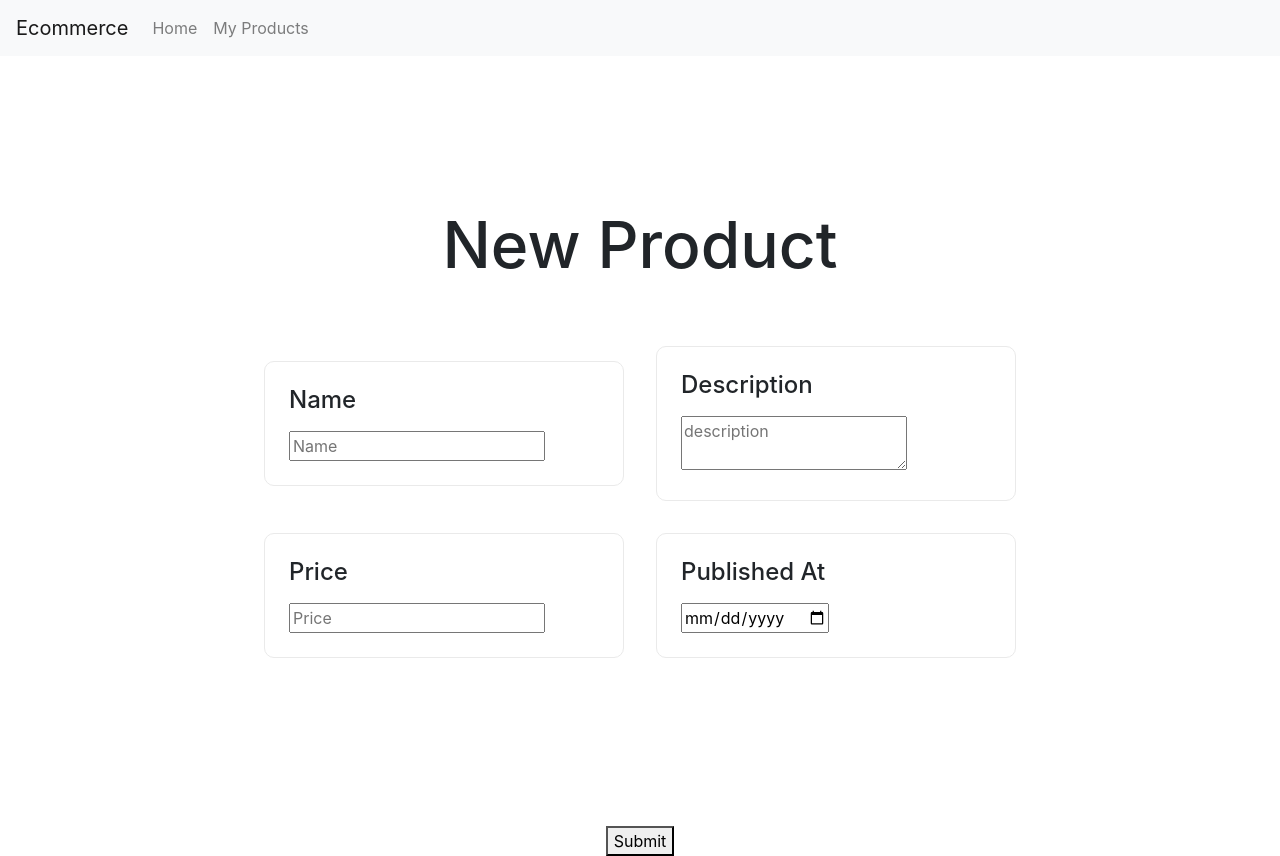
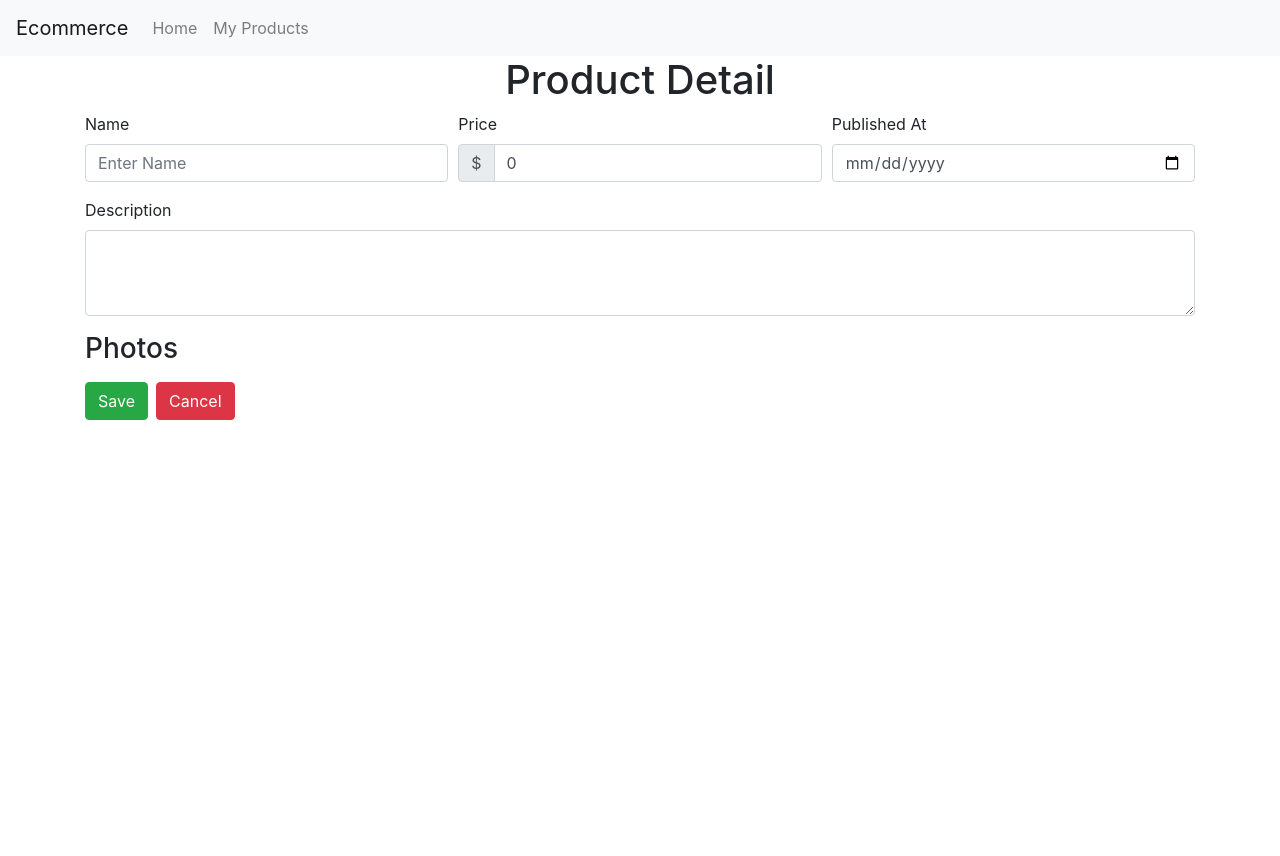
Before and after one commit to fabioprogramadorti/ecommerce, a Next.js app: page /product/new in a window 1280 px wide. After the commit the page ends 800 px from the top, so only its background shows below. Built offline with nearby package versions, Linux system fonts and the light colour scheme.

Commit message:
Add ProductForm component

```diff
--- /dev/null
+++ b/components/ProductForm.tsx
@@ -0,0 +1,89 @@
+import { Form, Button, Col, InputGroup } from 'react-bootstrap'
+import { useState } from 'react'
+
+export default function ProductForm(props) {
+
+  const [name, setName] = useState(props.product.name)
+  const [description, setDescription] = useState(props.product.description)
+  const [price, setPrice] = useState(props.product.price)
+  const [published_at, setPublished_at] = useState(props.product.published_at)
+  const [images, setImages] = useState(props.product.images)
+
+  return (
+    <Form>
+      <Form.Row>
+        <Form.Group as={Col} controlId="formGridName">
+          <Form.Label>Name</Form.Label>
+          <Form.Control
+            type="text"
+            placeholder="Enter Name"
+            value={name}
+            onChange={async (e) => {
+              const { value } = e.currentTarget
+              setName(value)
+            }} />
+        </Form.Group>
+
+        <Form.Group as={Col} controlId="formGridPrice">
+          <Form.Label>Price</Form.Label>
+          <InputGroup hasValidation>
+            <InputGroup.Prepend>
+              <InputGroup.Text id="inputGroupPrepend">$</InputGroup.Text>
+            </InputGroup.Prepend>
+            <Form.Control
+              type="number"
+              placeholder="Price"
+              min='0'
+              value={price}
+              onChange={async (e) => {
+                const { value } = e.currentTarget
+                setPrice(parseFloat(value))
+              }} />
+          </InputGroup>
+        </Form.Group>
+        <Form.Group as={Col} controlId="formGridCity">
+          <Form.Label>Published At</Form.Label>
+          <Form.Control
+            type='date'
+            value={published_at}
+            onChange={async (e) => {
+              const { value } = e.currentTarget
+              setPublished_at(value)
+            }}
+          />
+        </Form.Group>
+      </Form.Row>
+
+
+      <Form.Group controlId="formGridDescription1">
+        <Form.Label>Description</Form.Label>
+        <Form.Control
+          as="textarea"
+          rows={3}
+          value={description}
+          onChange={async (e) => {
+            const { value } = e.currentTarget
+            setDescription(value)
+          }}
+        />
+      </Form.Group>
+
+      <div>
+        <h3>
+          Photos
+        </h3>
+        {images.map(image => (
+          <img src={image} alt="" width="150px" />
+        ))}
+      </div>
+
+      <Button variant="success" type="submit" className="my-2">
+        Save
+      </Button>
+      <Button variant="danger" type="submit" className="mx-2" >
+        Cancel
+      </Button>
+
+    </Form>
+  )
+}
--- a/pages/product/new.tsx
+++ b/pages/product/new.tsx
@@ -1,94 +1,30 @@
 import Head from 'next/head'
-import styles from '../../styles/Home.module.css'
-import { useState } from 'react'
+import ProductForm from '../../components/ProductForm'
+
+export default function NewProduct() {
 
 
-export default function NewProduct() {
-  const [name, setName] = useState("")
-  const [description, setDescription] = useState("")
-  const [price, setPrice] = useState(0.0)
-  const [published_at, setPublished_at] = useState("")
-  const [images, setImages] = useState([])
-
   const newProduct = {
-    name,
-    description,
-    price,
-    published_at,
-    images
+    name:"",
+    description:"",
+    price:0,
+    published_at:"",
+    images:[]
   }
 
   return (
-    <div className={styles.container}>
+    <div>
       <Head>
-        <title>Create New Product</title>
+        <title>Product Detail</title>
         <link rel="icon" href="/favicon.ico" />
       </Head>
 
-      <main className={styles.main}>
-        <h1 className={styles.title}>
-          New Product
+      <div className='container'>
+        <h1 className='text-center'>
+          Product Detail
         </h1>
-
-        <div className={styles.grid}>
-          <div className={styles.card}>
-            <h3>
-              Name
-            </h3>
-            <input
-              type="text"
-              placeholder="Name"
-              onChange={async (e) => {
-                const { value } = e.currentTarget
-                setName(value)
-              }}
-            />
-          </div>
-
-          <div className={styles.card}>
-            <h3>
-              Description
-            </h3>
-            <textarea
-              placeholder="description"
-              onChange={async (e) => {
-                const { value } = e.currentTarget
-                setDescription(value)
-              }}
-            />
-          </div>
-
-          <div className={styles.card}>
-            <h3>
-              Price
-            </h3>
-            <input
-              type="number"
-              placeholder="Price"
-              onChange={async (e) => {
-                const { value } = e.currentTarget
-                setPrice(parseFloat(value))
-              }}
-            />
-          </div>
-          <div className={styles.card}>
-            <h3>
-              Published At
-            </h3>
-            <input
-              type="date"
-              placeholder="Published At"
-              onChange={async (e) => {
-                const { value } = e.currentTarget
-                setPublished_at(value)
-              }}
-            />
-          </div>
-
-        </div>
-      </main>
-
-     <button type="submit">Submit</button>
+        <ProductForm product={newProduct} />
+      </div>
     </div>
   )
 }
```
Also changed, not shown: pages/product/[id].tsx (+4 -90 lines).
